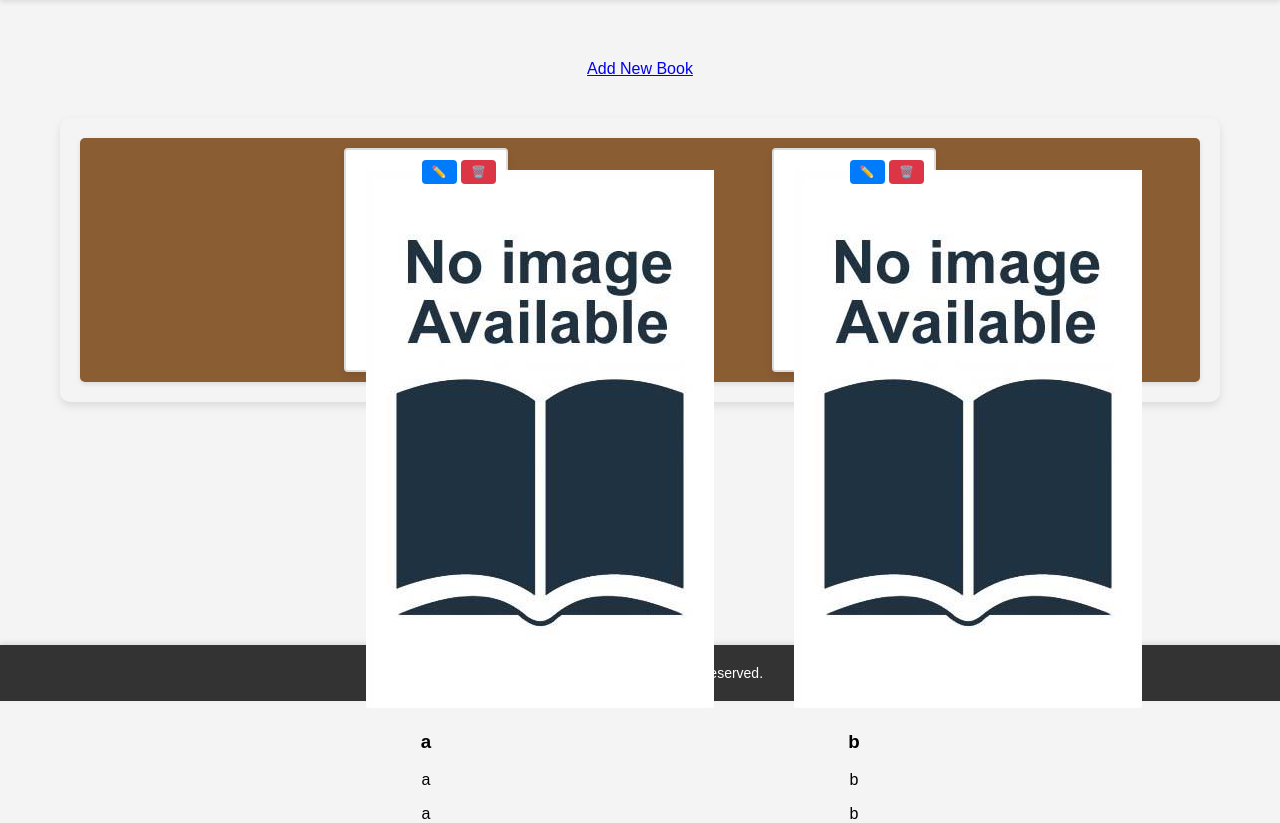
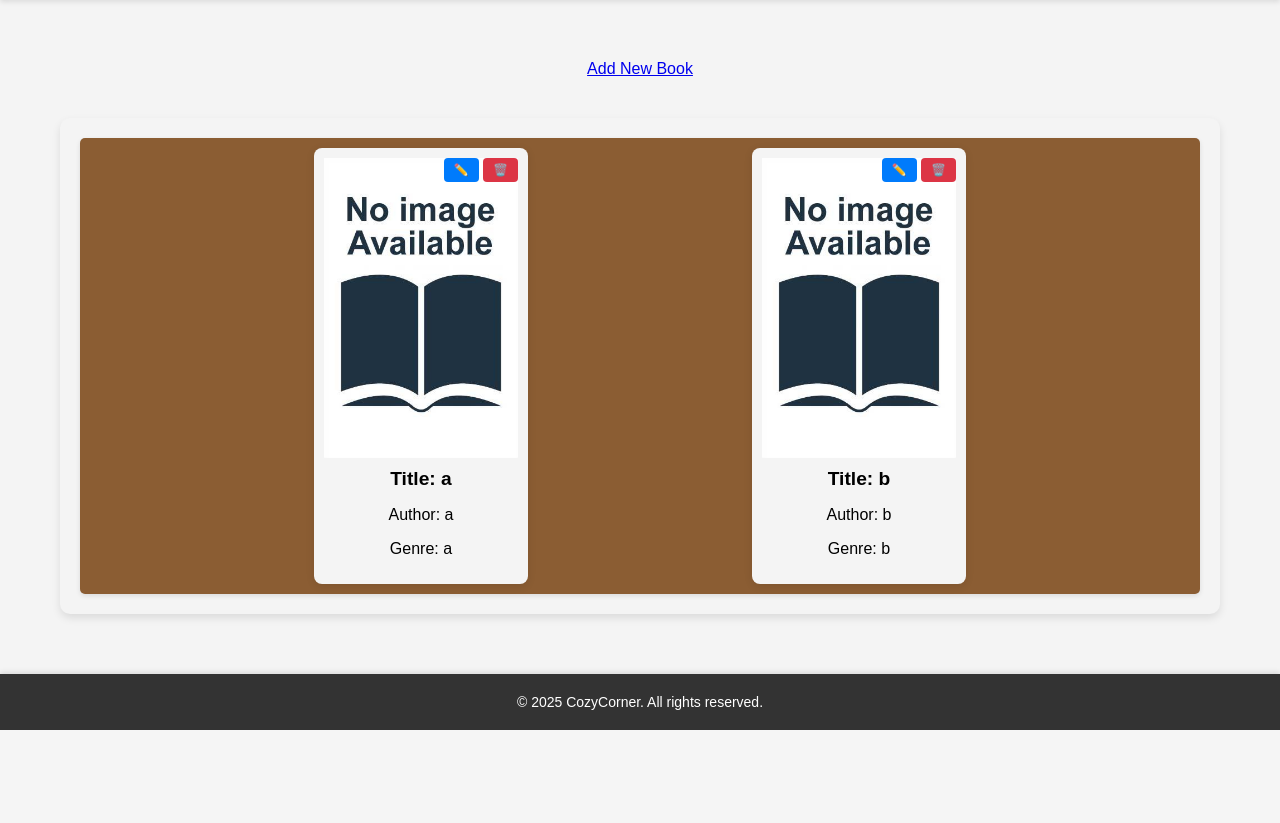
Before and after one commit to LoganPickell/AgileArchitects_ModernSoftwareDevelopment, a Flask app: page /dashboard in a window 1280 px wide. Shown: the part 99-922 px from the top of the page. After the commit the page ends 829 px from the top, so only its background shows below. Run offline with Flask 3, Linux system fonts and the light colour scheme; a user stored in the database is signed in; data comes from the database, SQL or seed files in the repository; both versions use the stored data as it was after the commit.

Commit message:
Took out the image option. Cleaned up styles.

```diff
--- a/app.py
+++ b/app.py
@@ -71,7 +71,7 @@
         title = request.form.get('title')
         author = request.form.get('author')
         genre = request.form.get('genre')
-        image_url = request.form.get('image_url') or '/static/DefaultBookCover.jpg'
+        image = request.form.get('image') or '/static/assets/image/DefaultBookCover.jpg'
         user_id = session.get('user_id')
         username= session.get('username')
 
@@ -82,7 +82,7 @@
             cursor = conn.cursor()
 
             cursor.execute("INSERT INTO BOOK (title, author, genre, image) VALUES (?, ?, ?, ?)",
-                           (title, author, genre, image_url))
+                           (title, author, genre, image))
             conn.commit()
 
             book_id = cursor.lastrowid
@@ -113,7 +113,7 @@
         title = request.form.get('title')
         author = request.form.get('author')
         genre = request.form.get('genre')
-        image = request.form.get('image')
+        image = request.form.get('image') or '/static/assets/image/DefaultBookCover.jpg'
 
         with sqlite3.connect("db.sqlite") as conn:
             cursor = conn.cursor()
--- a/static/assets/css/styles.css
+++ b/static/assets/css/styles.css
@@ -178,7 +178,7 @@
     top: 60px;
     left: 20px;
     font-size: 36px;
-    color: #007bfc;
+    color: #000;
     text-decoration: none;
     cursor: pointer;
     transition: color 0.3s ease;
@@ -200,75 +200,56 @@
     box-shadow: 0 4px 8px rgba(0, 0, 0, 0.1);
 }
 
-/* Shelf styles (to simulate bookshelf) */
 .shelf {
     display: flex;
     justify-content: space-evenly;
-    background-color: #8b5d33; /* Wood-like color */
+    background-color: #8b5d33;
     padding: 10px;
     border-radius: 5px;
     box-shadow: 0 2px 5px rgba(0, 0, 0, 0.1);
 }
 
-/* Book styles (styled to look like books on the shelf) */
-.book {
-    background-color: #fff;
-    padding: 20px;
-    margin: 0 10px;
+.book-card {
+    position: relative;
+    background: #f4f4f4;
+    border-radius: 8px;
+    box-shadow: 0 2px 8px rgba(0, 0, 0, 0.1);
+    overflow: hidden;
     text-align: center;
-    width: 120px;
-    height: 180px;
-    border: 2px solid #ddd;
-    border-radius: 4px;
-    box-shadow: 0 4px 8px rgba(0, 0, 0, 0.1);
-    transition: transform 0.3s ease;
+    transition: transform 0.2s;
+    display: flex;
+    flex-direction: column;
+    align-items: center;
+    padding: 10px;
 }
 
-.book {
-    position: relative; /* Make it the reference for the absolute positioning of the button */
-    background-color: #fff;
-    padding: 20px;
-    margin: 0 10px;
-    text-align: center;
-    width: 120px;
-    height: 180px;
-    border: 2px solid #ddd;
-    border-radius: 4px;
-    box-shadow: 0 4px 8px rgba(0, 0, 0, 0.1);
+.book-card:hover {
+    transform: scale(1.05);
 }
 
-.edit-button-container {
+.action-buttons {
     position: absolute;
     top: 10px;
     right: 10px;
 }
 
-.action-button {
+.edit-button, .delete-button {
     font-size: 12px;
     padding: 5px 10px;
     color: white;
     text-decoration: none;
     border-radius: 4px;
     transition: background-color 0.3s ease;
-    display: inline-block; /* Ensures consistent sizing */
-    line-height: normal; /* Prevents extra spacing */
-    border: none; /* Remove default button border */
+    display: inline-block;
+    border: none;
     cursor: pointer;
 }
-.edit-button {
-    background-color: #007bfc;
-}
-.edit-button:hover {
-    background-color: #005bb5;
-}
 
-.delete-button {
-    background-color: #dc3545;
-}
+.edit-button { background-color: #007bfc; }
+.edit-button:hover { background-color: #005bb5; }
 
-.delete-button:hover {
-    background-color: #c82333;
-}
+.delete-button { background-color: #dc3545; }
+.delete-button:hover { background-color: #c82333; }
 
 /* search_books styles */
 .book-list {
@@ -277,18 +258,6 @@
     gap: 20px;
 }
 
-.book-card {
-    background: #f4f4f4;
-    border-radius: 8px;
-    box-shadow: 0 2px 8px rgba(0, 0, 0, 0.1);
-    overflow: hidden;
-    text-align: center;
-    transition: transform 0.2s;
-}
-
-.book-card:hover {
-    transform: scale(1.05);
-}
 
 .book-cover {
     width: 100%;
@@ -298,9 +267,15 @@
 
 .book-details {
     padding: 10px;
+    text-align: center;
+    width: 100%;
+    min-height: 100px; /* Prevents text from overlapping */
+    display: flex;
+    flex-direction: column;
+    justify-content: center;
 }
 
-.book-details h3 {
+.book-info h3 {
     font-size: 1.2em;
     margin: 10px 0;
 }
@@ -337,8 +312,6 @@
     background-color: #0056b3;
 }
 
-
-
 /* Footer */
 footer {
     background-color: #333;
--- a/templates/add_book.html
+++ b/templates/add_book.html
@@ -16,10 +16,6 @@
             <input type="text" id="genre" name="genre" required>
         </div>
         <div>
-            <label for="image_url">Image URL</label>
-            <input type="text" id="image_url" name="image_url">
-        </div>
-        <div>
             <label for="has_read">Have you read this book?</label>
             <input type="checkbox" id="has_read" name="has_read">
         </div>
--- a/templates/dashboard.html
+++ b/templates/dashboard.html
@@ -8,17 +8,18 @@
         {% for shelf in shelves %}
             <div class="shelf">
                 {% for book in shelf %}
-                     <div class="book">
-                         <div class="edit-button-container">
-                             <a href="{{ url_for('edit_book', book_id=book[4]) }}" class="action-button edit-button">✏️</a>
-                             <a href="#" class="action-button delete-button" onclick="deleteBook({{ book[4] }})">🗑️</a>
-                            </form>
+                     <div class="book-card">
+                     <img src="{{ book[3] }}" alt="Book Cover" class="book-cover">
+                         <div class="action-buttons">
+                             <a href="{{ url_for('edit_book', book_id=book[4]) }}" class="edit-button">✏️</a>
+                             <a href="#" class="delete-button" onclick="deleteBook({{ book[4] }})">🗑️</a>
                          </div>
-                        <img src="{{ book[3] }}" alt="{{ book[0] }} cover">
-                        <h3>{{ book[0] }}</h3>
-                        <p>{{ book[1] }}</p>
-                        <p>{{ book[2] }}</p>
-                    </div>
+                         <div class="book-info">
+                             <h3>Title: {{ book[0] }}</h3>
+                             <p>Author: {{ book[1] }}</p>
+                             <p>Genre: {{ book[2] }}</p>
+                         </div>
+                     </div>
                 {% endfor %}
             </div>
         {% endfor %}
--- a/templates/edit_book.html
+++ b/templates/edit_book.html
@@ -16,10 +16,6 @@
             <input type="text" id="genre" name="genre" value="{{ book.genre }}" required>
         </div>
         <div>
-            <label for="image_url">Image URL</label>
-            <input type="text" id="image_url" name="image_url" value="{{ book.image }}">
-        </div>
-        <div>
             <label for="has_read">Have you read this book?</label>
             <input type="checkbox" id="has_read" name="has_read">
         </div>
--- a/templates/search_books.html
+++ b/templates/search_books.html
@@ -17,7 +17,7 @@
             {% for book in books %}
                 <div class="book-card">
                     <img src="{{ book.cover_image }}" alt="Book Cover" class="book-cover">
-                    <div class="book-details">
+                    <div class="book-info">
                         <h3>{{ book.title }}</h3>
                         <p><strong>Author(s):</strong> {{ book.authors }}</p>
                         <p><strong>Genre:</strong> {{ book.genre }}</p>
```
Also changed, not shown: planning.md (+1 -1 lines), db.sqlite.
